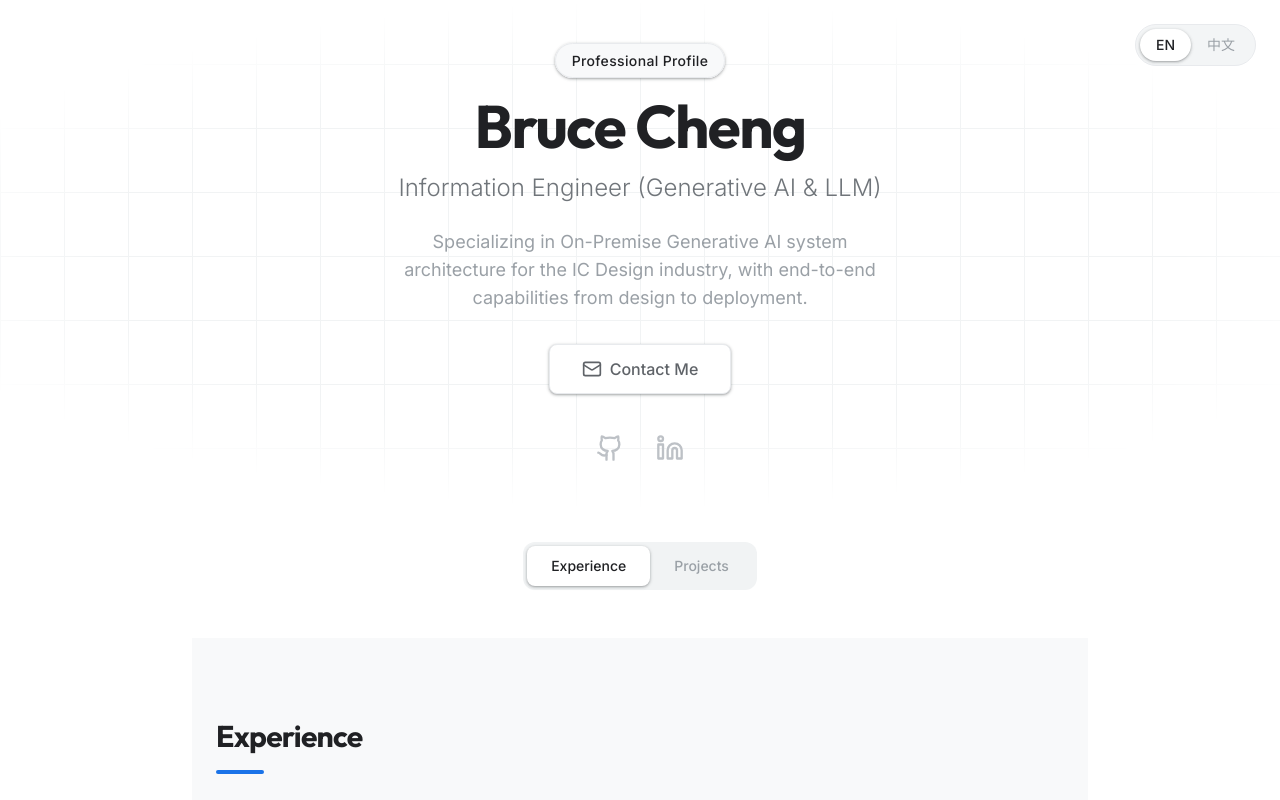
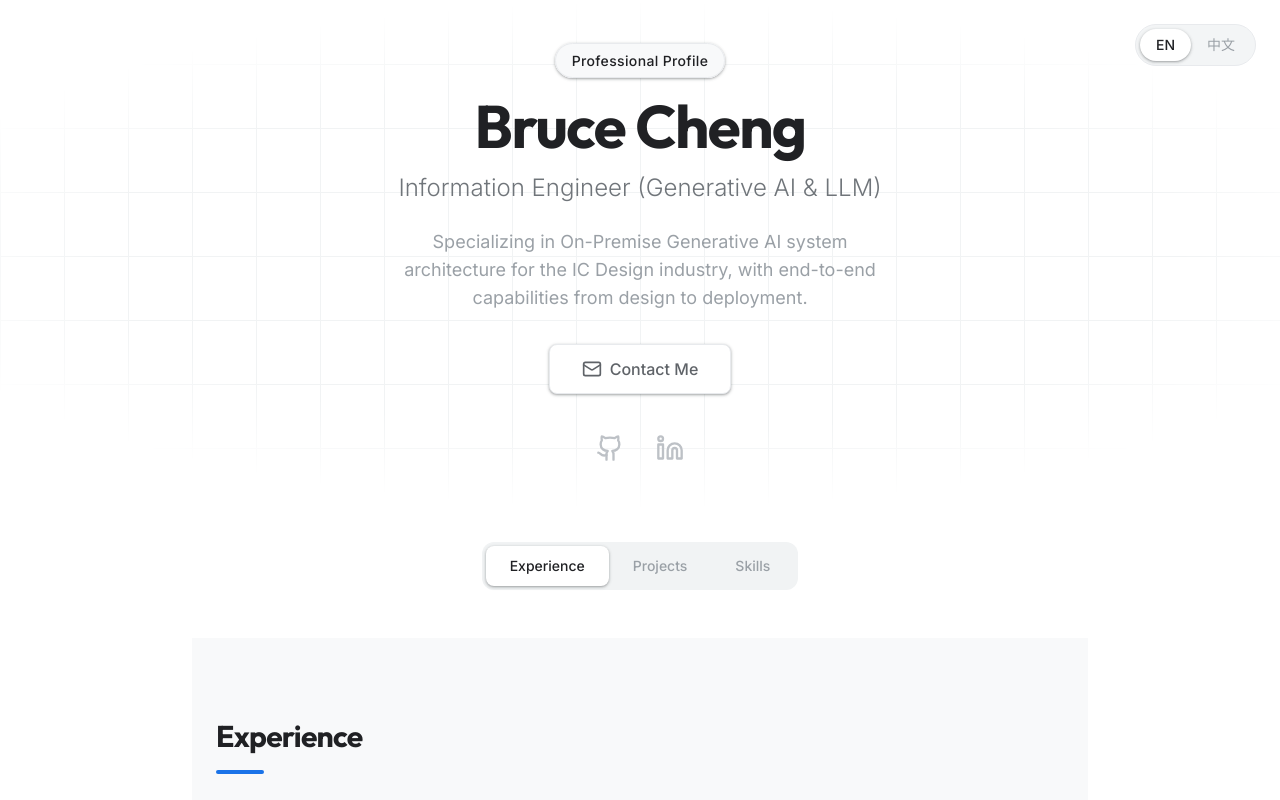
Before and after one commit to bruce-lcz/bruce-lcz.github.io, a React (Vite) app: page / in a window 1280 px wide. Shown: the top 800 px of the page. Built offline with nearby package versions, Linux system fonts and the light colour scheme.

Commit message:
feat(skills): implement new Skills section and integrate into navigation

```diff
--- a/src/App.tsx
+++ b/src/App.tsx
@@ -6,6 +6,7 @@ import { Projects } from './components/Projects';
 import { Education } from './components/Education';
 import { Awards } from './components/Awards';
 import { ProjectDetailModal } from './components/ProjectDetailModal';
+import { Skills } from './components/Skills';
 
 // import { config } from './data/config'; // REMOVED
 import { useLanguage } from './context/LanguageContext';
@@ -13,7 +14,7 @@ import { useLanguage } from './context/LanguageContext';
 const Home = () => {
     const { config } = useLanguage();
     const [selectedProjectId, setSelectedProjectId] = useState<string | null>(null);
-    const [activeTab, setActiveTab] = useState<'experience' | 'projects'>('experience');
+    const [activeTab, setActiveTab] = useState<'experience' | 'projects' | 'skills'>('experience');
 
     const selectedProject = selectedProjectId
         ? config.projects?.find(p => p.id === selectedProjectId) ?? null
@@ -35,6 +36,7 @@ const Home = () => {
                     >
                         Experience
                     </button>
+
                     <button
                         onClick={() => setActiveTab('projects')}
                         className={`relative px-6 py-2.5 text-sm font-medium rounded-lg transition-all duration-200 ${activeTab === 'projects'
@@ -43,6 +45,15 @@ const Home = () => {
                             }`}
                     >
                         Projects
+                    </button>
+                    <button
+                        onClick={() => setActiveTab('skills')}
+                        className={`relative px-6 py-2.5 text-sm font-medium rounded-lg transition-all duration-200 ${activeTab === 'skills'
+                            ? 'bg-white text-gray-900 shadow-sm'
+                            : 'text-gray-500 hover:text-gray-700'
+                            }`}
+                    >
+                        Skills
                     </button>
                 </div>
             </div>
@@ -54,8 +65,10 @@ const Home = () => {
                         <Education />
                         <Awards />
                     </>
+                ) : activeTab === 'projects' ? (
+                    <Projects onProjectSelect={setSelectedProjectId} />
                 ) : (
-                    <Projects onProjectSelect={setSelectedProjectId} />
+                    <Skills />
                 )}
             </div>
 
--- /dev/null
+++ b/src/components/Skills.tsx
@@ -0,0 +1,55 @@
+import { motion } from 'framer-motion';
+import { useLanguage } from '../context/LanguageContext';
+
+export const Skills = () => {
+    const { config } = useLanguage();
+    const skills = config.skills;
+
+    const container = {
+        hidden: { opacity: 0 },
+        show: {
+            opacity: 1,
+            transition: {
+                staggerChildren: 0.1
+            }
+        }
+    };
+
+    const item = {
+        hidden: { opacity: 0, y: 20 },
+        show: { opacity: 1, y: 0 }
+    };
+
+    return (
+        <section className="max-w-4xl mx-auto px-6 pb-20">
+            <motion.div
+                variants={container}
+                initial="hidden"
+                animate="show"
+                className="grid grid-cols-1 md:grid-cols-2 gap-8"
+            >
+                {skills.map((skillGroup, index) => (
+                    <motion.div
+                        key={index}
+                        variants={item}
+                        className="bg-white rounded-2xl p-8 shadow-sm border border-gray-100 hover:shadow-md transition-shadow"
+                    >
+                        <h3 className="text-xl font-bold text-gray-900 mb-6 flex items-center gap-3">
+                            {skillGroup.category}
+                        </h3>
+                        <div className="flex flex-wrap gap-2">
+                            {skillGroup.items.map((skill, skillIndex) => (
+                                <span
+                                    key={skillIndex}
+                                    className="px-4 py-2 bg-gray-50 text-gray-700 rounded-lg text-sm font-medium border border-gray-100 hover:bg-blue-50 hover:text-blue-700 hover:border-blue-100 transition-colors"
+                                >
+                                    {skill}
+                                </span>
+                            ))}
+                        </div>
+                    </motion.div>
+                ))}
+            </motion.div>
+        </section>
+    );
+};
```
